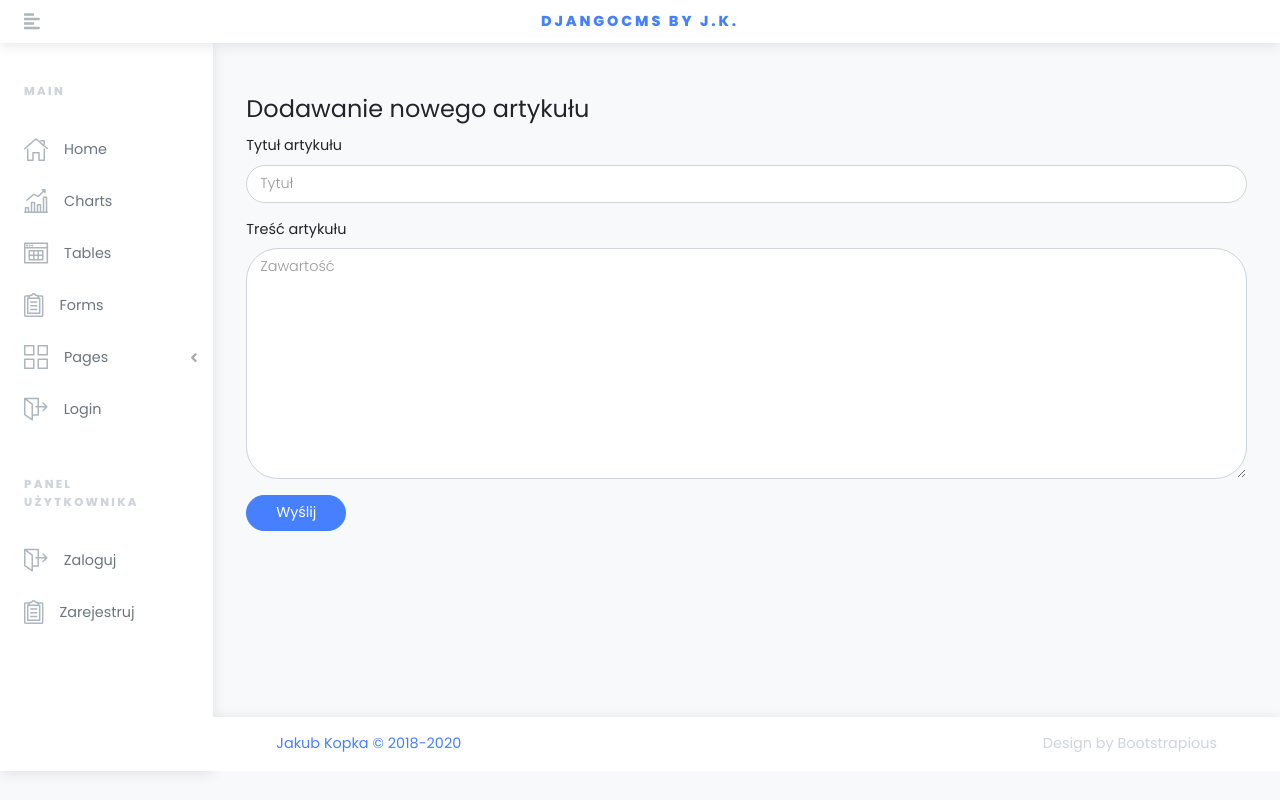
After one commit to JakubKopka/DjangoCMS, a Django app: page /articles/add/ in a window 1280 px wide. The commit adds this page. Run offline with Django 3.2, Linux system fonts and the light colour scheme; some libraries are stand-ins or nearby versions.

Commit message:
- dodanie formularza dodawania artykułu - poprawa panelu użytkownika - drobne poprawki

```diff
--- a/DjangoCMS/urls.py
+++ b/DjangoCMS/urls.py
@@ -20,6 +20,7 @@ from DjangoCMS import views
 
 
 urlpatterns = [
+    path('', articles),
     path('admin/', admin.site.urls),
     path('articles/', include('articles.urls')),
     path('accounts/login/', views.login),
--- a/DjangoCMS/views.py
+++ b/DjangoCMS/views.py
@@ -21,7 +21,7 @@ def auth_view(request):
 
     if user is not None:
         auth.login(request, user)
-        return HttpResponseRedirect('/accounts/loggedin/')
+        return HttpResponseRedirect('/')
     else:
         c = {'error': "Błąd logowania!"}
         c.update(csrf(request))
--- a/articles/forms.py
+++ b/articles/forms.py
@@ -1,5 +1,5 @@
 from django import forms
-from articles.models import Comment
+from articles.models import *
 
 
 class CommentForm(forms.ModelForm):
@@ -7,3 +7,9 @@ class CommentForm(forms.ModelForm):
         model = Comment
         fields = '__all__'
         # fields = ('user', 'content')
+
+
+class AddArticleForm(forms.ModelForm):
+    class Meta:
+        model = Article
+        fields = '__all__'
--- a/articles/models.py
+++ b/articles/models.py
@@ -1,4 +1,5 @@
 #-*- coding: utf-8 -*-
+from django.contrib.auth.models import User
 from django.db import models
 
 
@@ -21,7 +22,8 @@ class Article(models.Model):
 
 
 class Comment(models.Model):
-    user = models.CharField(max_length=150, verbose_name="Użytkownik")
+    # user = models.CharField(max_length=150, verbose_name="Użytkownik")
+    user = models.ForeignKey(User, verbose_name="Użytkownik", on_delete=models.CASCADE)
     article = models.ForeignKey(Article, verbose_name="Artykuł", on_delete=models.CASCADE)
     content = models.TextField(verbose_name="Zawartość")
     published = models.DateTimeField(verbose_name="Data dodania")
--- /dev/null
+++ b/articles/templates/addArticle.html
@@ -0,0 +1,29 @@
+{% extends "main.html" %}
+
+{% block article %}
+    {#                <form action="/articles/add/" method="post">#}
+    {#                {% csrf_token %}#}
+    {#                  <fieldset>#}
+    {#                    <legend>Dodawanie nowego artykułu</legend>#}
+    {#                     Tytuł: {{ form.title }}<br>#}
+    {#                    <button type="submit" class="btn btn-primary">Wyślij</button>#}
+    {#                  </fieldset>#}
+    {#                </form>#}
+
+    <form action="/articles/add/" method="post">{% csrf_token %}
+        <fieldset>
+            <legend>Dodawanie nowego artykułu</legend>
+            <div class="form-group">
+                <label for="title2">Tytuł artykułu</label>
+                <input id="title" name="title" type="text" placeholder="Tytuł" class="form-control" required>
+            </div>
+            <div class="form-group">
+                <label for="content">Treść artykułu</label>
+                <textarea rows="10" cols="100" id="content" name="content" type="content" placeholder="Zawartość"
+                          class="form-control" required></textarea>
+            </div>
+
+            <button type="submit" class="btn btn-primary">Wyślij</button>
+        </fieldset>
+    </form>
+{% endblock %}
--- a/articles/urls.py
+++ b/articles/urls.py
@@ -6,4 +6,5 @@ urlpatterns = [
     # path('admin/', admin.site.urls),
     path('show_all/', articles),
     path('<int:id>/', article),
+    path('add/', add_article)
 ]
--- a/articles/views.py
+++ b/articles/views.py
@@ -4,15 +4,18 @@ from django import forms
 from django.shortcuts import render_to_response, render
 from django.template import RequestContext
 from django.http import HttpResponseRedirect
+from django.template.context_processors import csrf
 
-from articles.forms import CommentForm
+from articles.forms import CommentForm, AddArticleForm
 from articles.models import *
 
 from django.views.decorators.csrf import csrf_protect
 
+
 def articles(request):
     data = {'articles': Article.objects.all().order_by('-id')}
-    return render_to_response('articles.html', data)
+
+    return render(request, 'articles.html', data)
 
 # @csrf_protect
 # def addComent(request, id):
@@ -42,6 +45,7 @@ def article(request, id):
     form = CommentForm()
     if request.POST:
         data = request.POST.copy()
+        data['user'] = request.user.id
         data['article'] = article.id
         data['published'] = datetime.datetime.now()
         form = CommentForm(data)
@@ -51,8 +55,15 @@ def article(request, id):
 
     return render(request, 'article.html', {'article': article, 'form': form})
 
-    # return render_to_response('article.html', {'article': article})
 
+def add_article(request):
+    form = AddArticleForm()
+    if request.POST:
+        data = request.POST.copy()
+        data['published'] = datetime.datetime.now()
+        form = AddArticleForm(data)
+        if form.is_valid():
+            form.save()
+            return HttpResponseRedirect('/')
 
-
-# Create your views here.
+    return render(request, 'addArticle.html', {'form': form})
--- a/templates/main.html
+++ b/templates/main.html
@@ -19,7 +19,7 @@
         <div class="text-gray-400 text-uppercase px-3 px-lg-4 py-4 font-weight-bold small headings-font-family">MAIN
         </div>
         <ul class="sidebar-menu list-unstyled">
-            <li class="sidebar-list-item"><a href="index.html" class="sidebar-link text-muted"><i
+            <li class="sidebar-list-item"><a href="/" class="sidebar-link text-muted"><i
                     class="o-home-1 mr-3 text-gray"></i><span>Home</span></a></li>
             <li class="sidebar-list-item"><a href="charts.html" class="sidebar-link text-muted"><i
                     class="o-sales-up-1 mr-3 text-gray"></i><span>Charts</span></a></li>
@@ -46,17 +46,34 @@
             <li class="sidebar-list-item"><a href="login.html" class="sidebar-link text-muted"><i
                     class="o-exit-1 mr-3 text-gray"></i><span>Login</span></a></li>
         </ul>
-        <div class="text-gray-400 text-uppercase px-3 px-lg-4 py-4 font-weight-bold small headings-font-family">EXTRAS
+        <div class="text-gray-400 text-uppercase px-3 px-lg-4 py-4 font-weight-bold small headings-font-family">Panel Użytkownika
         </div>
+
         <ul class="sidebar-menu list-unstyled">
-            <li class="sidebar-list-item"><a href="#" class="sidebar-link text-muted"><i
-                    class="o-database-1 mr-3 text-gray"></i><span>Demo</span></a></li>
-            <li class="sidebar-list-item"><a href="#" class="sidebar-link text-muted"><i
-                    class="o-imac-screen-1 mr-3 text-gray"></i><span>Demo</span></a></li>
-            <li class="sidebar-list-item"><a href="#" class="sidebar-link text-muted"><i
-                    class="o-paperwork-1 mr-3 text-gray"></i><span>Demo</span></a></li>
-            <li class="sidebar-list-item"><a href="#" class="sidebar-link text-muted"><i
-                    class="o-wireframe-1 mr-3 text-gray"></i><span>Demo</span></a></li>
+            {% if user.is_authenticated %}
+                <li class="sidebar-list-item"><a  class="sidebar-link text-muted"><i
+                    ></i><span>Witaj {{ user.username }}!</span></a></li>
+            <li class="sidebar-list-item"><a href="/accounts/logout/" class="sidebar-link text-muted"><i
+                    class="o-exit-1 mr-3 text-gray"></i><span>Wyloguj</span></a></li>
+                {% if user.is_superuser %}
+                    <li class="sidebar-list-item"><a href="/articles/add/" class="sidebar-link text-muted"><i
+                    class="o-survey-1 mr-3 text-gray"></i><span>Dodaj artykuł</span></a></li>
+
+                    <li class="sidebar-list-item"><a href="/admin/" class="sidebar-link text-muted"><i
+                    class="o-table-content-1 mr-3 text-gray"></i><span>Panel Administratora</span></a></li>
+                {% endif %}
+            {% else %}
+                <li class="sidebar-list-item"><a href="/accounts/login/" class="sidebar-link text-muted"><i
+                    class="o-exit-1 mr-3 text-gray"></i><span>Zaloguj</span></a></li>
+                <li class="sidebar-list-item"><a href="/accounts/register/" class="sidebar-link text-muted"><i
+                    class="o-survey-1 mr-3 text-gray"></i><span>Zarejestruj</span></a></li>
+            {% endif %}
+{#            <li class="sidebar-list-item"><a href="#" class="sidebar-link text-muted"><i#}
+{#                    class="o-imac-screen-1 mr-3 text-gray"></i><span>Demo</span></a></li>#}
+{#            <li class="sidebar-list-item"><a href="#" class="sidebar-link text-muted"><i#}
+{#                    class="o-paperwork-1 mr-3 text-gray"></i><span>Demo</span></a></li>#}
+{#            <li class="sidebar-list-item"><a href="#" class="sidebar-link text-muted"><i#}
+{#                    class="o-wireframe-1 mr-3 text-gray"></i><span>Demo</span></a></li>#}
         </ul>
     </div>
     <div class="page-holder w-100 d-flex flex-wrap">
--- a/templates/register.html
+++ b/templates/register.html
@@ -5,7 +5,7 @@
                 {% csrf_token %}
                   <fieldset>
                     <legend>Rejestracja</legend>
-                       <h6><font color="red">{{ error }}</font></h6>
+                       <h6>{{ error }}</h6>
 {#                    <div class="form-group">#}
 {#                      <label for="username">Nazwa użytkownika</label>#}
 {#                      <input type="text" name="username" id="username" placeholder="Nazwa Użytkownika" required#}
```
Also changed, not shown: articles/templates/article.html (+12 -8 lines), articles/templates/articles.html (line endings or trailing spaces).
